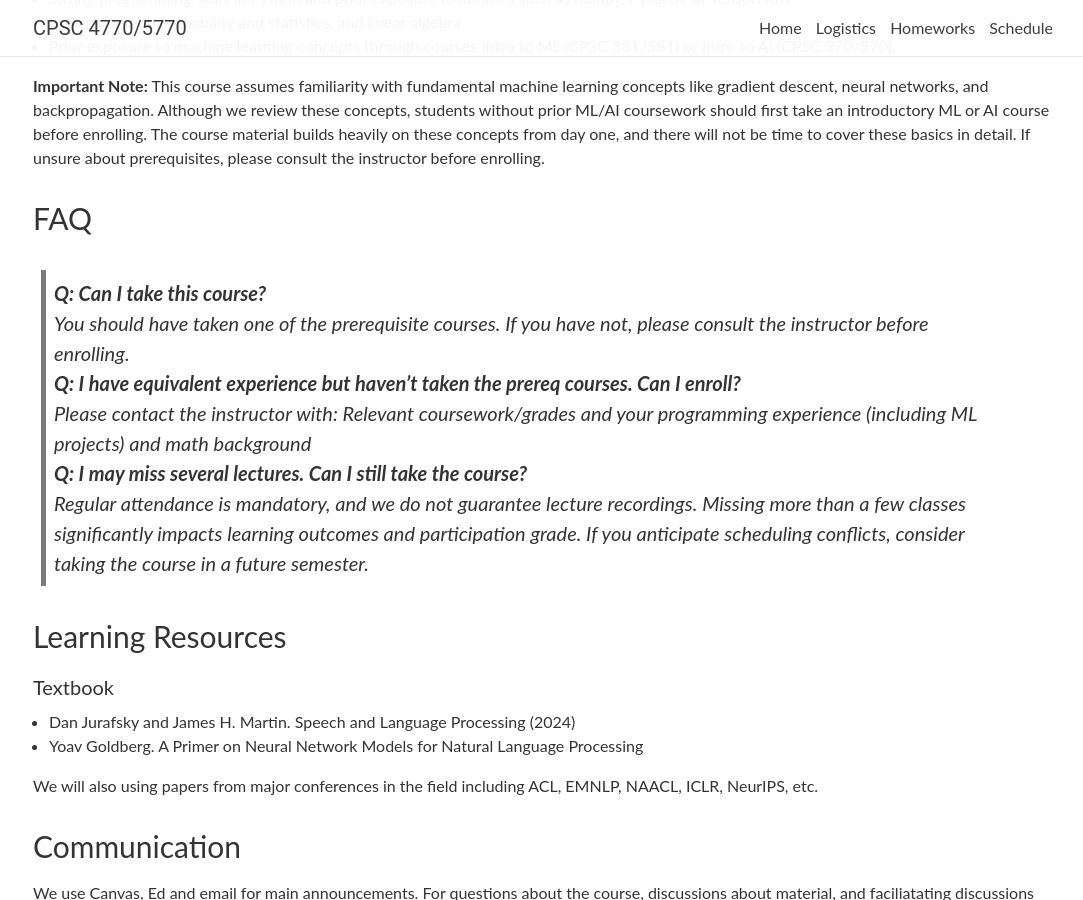
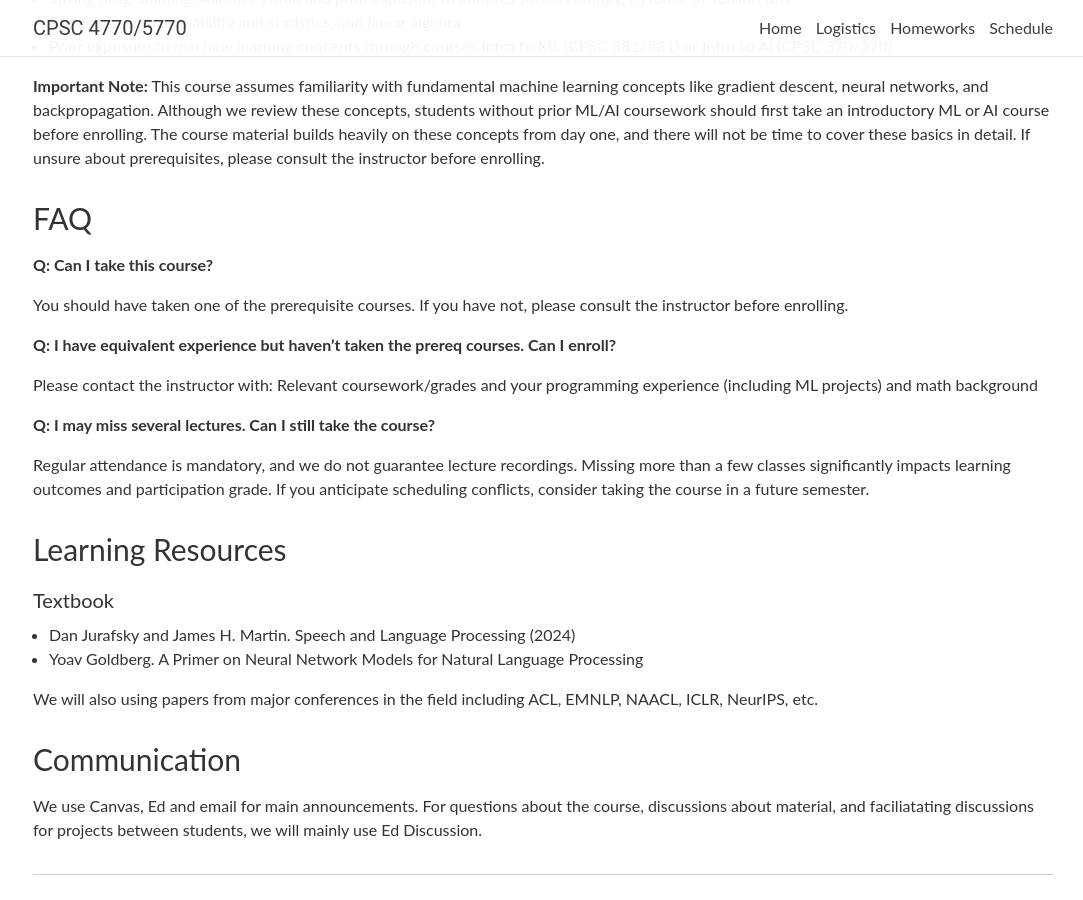
Before and after one commit to yale-nlp/cpsc4770, a Jekyll site: the page built from _pages/logistics.md, in a window 1280 px wide and 900 px high, scrolled down 1066 px. Shown: the whole window, without its empty margins (97-1180 px from the left). Built offline with Jekyll 4.4.1, drawn with Linux system fonts in a browser that asks for light colours; nearby versions of some CDN libraries; comment, search, counter and statistics services are not loaded.

Commit message:
Adjust formatting of relocated FAQ

```diff
--- a/_pages/logistics.md
+++ b/_pages/logistics.md
@@ -31,17 +31,17 @@ If unsure about prerequisites, please consult the instructor before enrolling.
 
 
 ### FAQ
-> **Q: Can I take this course?**
->
-> You should have taken one of the prerequisite courses. If you have not, please consult the instructor before enrolling.
->
-> **Q: I have equivalent experience but haven't taken the prereq courses. Can I enroll?**
->
-> Please contact the instructor with: Relevant coursework/grades and your programming experience (including ML projects) and math background
->
-> **Q: I may miss several lectures. Can I still take the course?**
->
-> Regular attendance is mandatory, and we do not guarantee lecture recordings. Missing more than a few classes significantly impacts learning outcomes and participation grade. If you anticipate scheduling conflicts, consider taking the course in a future semester.
+**Q: Can I take this course?**
+
+You should have taken one of the prerequisite courses. If you have not, please consult the instructor before enrolling.
+
+**Q: I have equivalent experience but haven't taken the prereq courses. Can I enroll?**
+
+Please contact the instructor with: Relevant coursework/grades and your programming experience (including ML projects) and math background
+
+**Q: I may miss several lectures. Can I still take the course?**
+
+Regular attendance is mandatory, and we do not guarantee lecture recordings. Missing more than a few classes significantly impacts learning outcomes and participation grade. If you anticipate scheduling conflicts, consider taking the course in a future semester.
 
 ### Learning Resources
 
```
